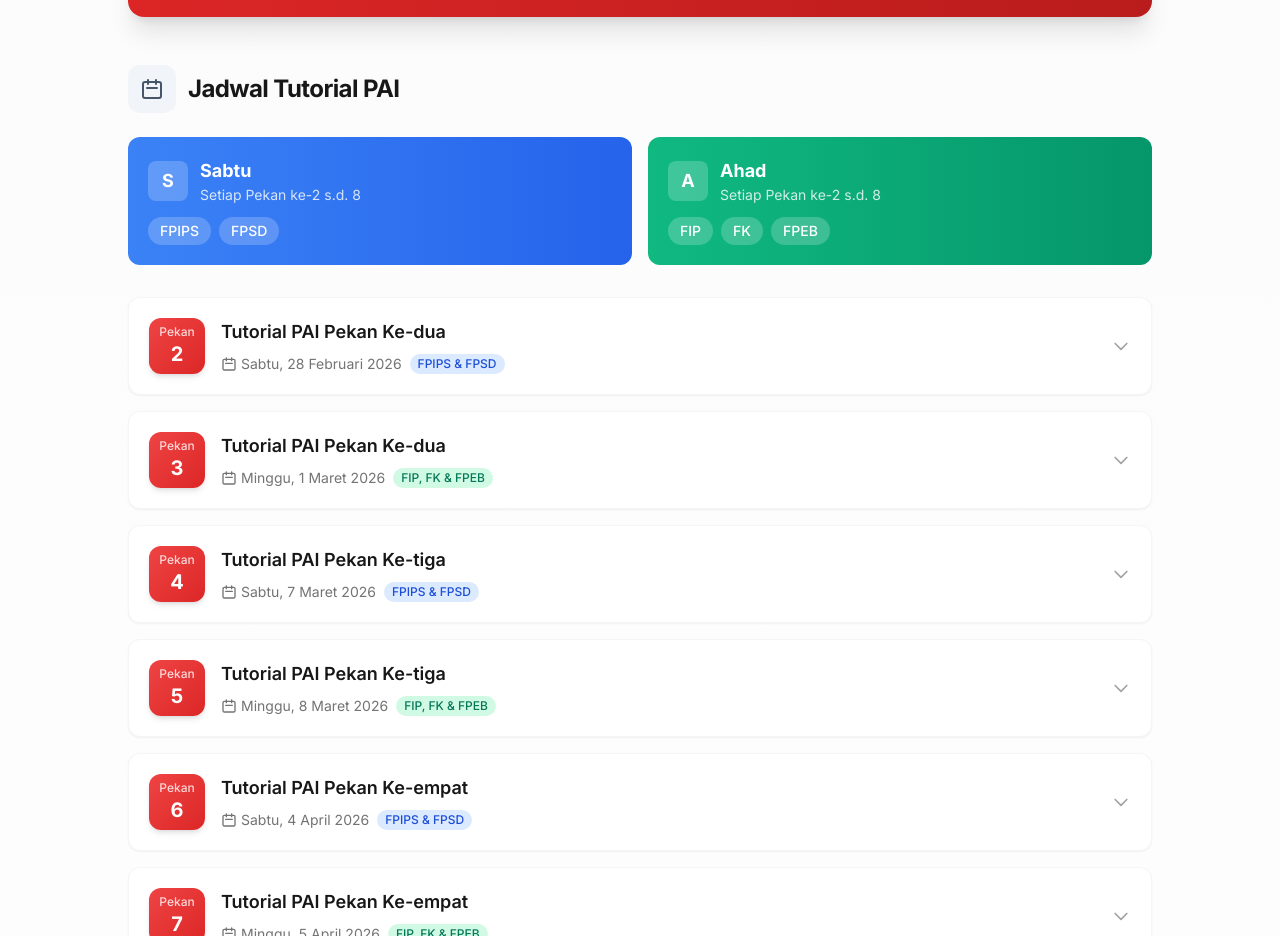
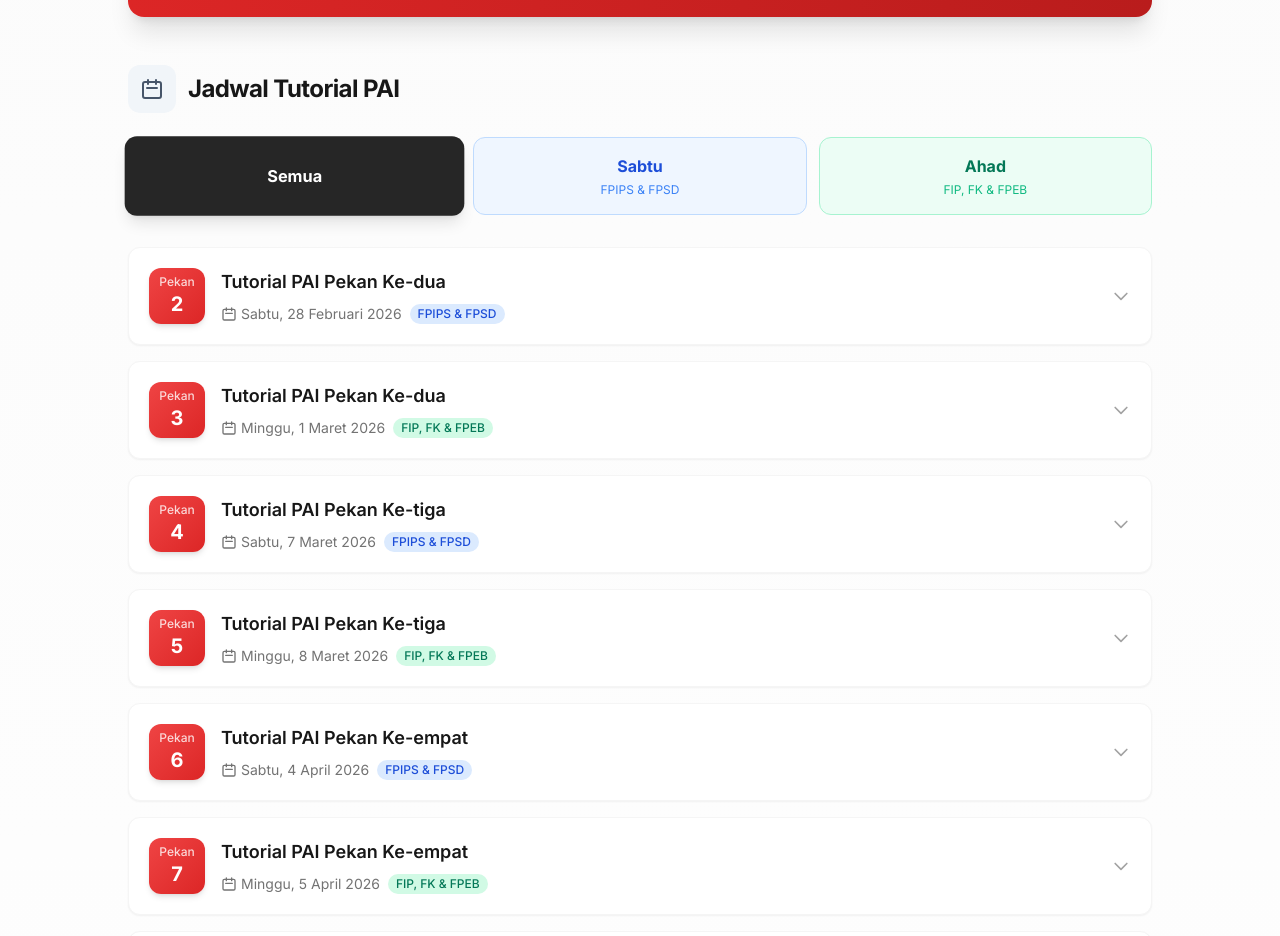
Before and after one commit to Muhtaromalbayt/tutorial-pai-upi, a Next.js app: page /program/kuliah-dhuha in a window 1280 px wide. Shown: the part 1160-2096 px from the top of the page. Built offline with nearby package versions, Linux system fonts and the light colour scheme.

Commit message:
feat: add interactive Sabtu/Ahad day filter for schedule

```diff
--- a/app/program/kuliah-dhuha/page.tsx
+++ b/app/program/kuliah-dhuha/page.tsx
@@ -21,8 +21,11 @@ function getDayName(dateStr: string): string {
     return days[date.getDay()];
 }
 
+type DayFilter = 'all' | 'Sabtu' | 'Minggu';
+
 export default function KuliahDhuhaPage() {
     const [expandedIndex, setExpandedIndex] = useState<number | null>(null);
+    const [selectedDay, setSelectedDay] = useState<DayFilter>('all');
 
     // Get Tutorial PAI activities and Pembukaan
     const weeklySchedule = useMemo(() => {
@@ -145,44 +148,49 @@ export default function KuliahDhuhaPage() {
                             </h2>
                         </div>
 
-                        {/* Faculty Info Cards */}
-                        <div className="grid md:grid-cols-2 gap-4 mb-8">
-                            <div className="bg-gradient-to-r from-blue-500 to-blue-600 rounded-xl p-5 text-white">
-                                <div className="flex items-center gap-3 mb-3">
-                                    <div className="w-10 h-10 bg-white/20 rounded-lg flex items-center justify-center">
-                                        <span className="text-lg font-bold">S</span>
-                                    </div>
-                                    <div>
-                                        <h3 className="font-bold text-lg">Sabtu</h3>
-                                        <p className="text-sm text-white/80">Setiap Pekan ke-2 s.d. 8</p>
-                                    </div>
-                                </div>
-                                <div className="flex flex-wrap gap-2">
-                                    <span className="bg-white/20 px-3 py-1 rounded-full text-sm font-medium">FPIPS</span>
-                                    <span className="bg-white/20 px-3 py-1 rounded-full text-sm font-medium">FPSD</span>
-                                </div>
-                            </div>
-                            <div className="bg-gradient-to-r from-emerald-500 to-emerald-600 rounded-xl p-5 text-white">
-                                <div className="flex items-center gap-3 mb-3">
-                                    <div className="w-10 h-10 bg-white/20 rounded-lg flex items-center justify-center">
-                                        <span className="text-lg font-bold">A</span>
-                                    </div>
-                                    <div>
-                                        <h3 className="font-bold text-lg">Ahad</h3>
-                                        <p className="text-sm text-white/80">Setiap Pekan ke-2 s.d. 8</p>
-                                    </div>
-                                </div>
-                                <div className="flex flex-wrap gap-2">
-                                    <span className="bg-white/20 px-3 py-1 rounded-full text-sm font-medium">FIP</span>
-                                    <span className="bg-white/20 px-3 py-1 rounded-full text-sm font-medium">FK</span>
-                                    <span className="bg-white/20 px-3 py-1 rounded-full text-sm font-medium">FPEB</span>
-                                </div>
-                            </div>
+                        {/* Faculty Filter Cards */}
+                        <div className="grid grid-cols-3 gap-3 mb-8">
+                            {/* All Button */}
+                            <button
+                                onClick={() => setSelectedDay('all')}
+                                className={`rounded-xl p-4 text-center transition-all duration-300 ${selectedDay === 'all'
+                                        ? 'bg-neutral-800 text-white shadow-lg scale-[1.02]'
+                                        : 'bg-neutral-100 text-neutral-600 hover:bg-neutral-200'
+                                    }`}
+                            >
+                                <span className="font-bold">Semua</span>
+                            </button>
+
+                            {/* Sabtu Button */}
+                            <button
+                                onClick={() => setSelectedDay('Sabtu')}
+                                className={`rounded-xl p-4 transition-all duration-300 ${selectedDay === 'Sabtu'
+                                        ? 'bg-gradient-to-r from-blue-500 to-blue-600 text-white shadow-lg scale-[1.02]'
+                                        : 'bg-blue-50 text-blue-700 hover:bg-blue-100 border border-blue-200'
+                                    }`}
+                            >
+                                <div className="font-bold">Sabtu</div>
+                                <div className={`text-xs mt-1 ${selectedDay === 'Sabtu' ? 'text-white/80' : 'text-blue-500'}`}>FPIPS & FPSD</div>
+                            </button>
+
+                            {/* Ahad Button */}
+                            <button
+                                onClick={() => setSelectedDay('Minggu')}
+                                className={`rounded-xl p-4 transition-all duration-300 ${selectedDay === 'Minggu'
+                                        ? 'bg-gradient-to-r from-emerald-500 to-emerald-600 text-white shadow-lg scale-[1.02]'
+                                        : 'bg-emerald-50 text-emerald-700 hover:bg-emerald-100 border border-emerald-200'
+                                    }`}
+                            >
+                                <div className="font-bold">Ahad</div>
+                                <div className={`text-xs mt-1 ${selectedDay === 'Minggu' ? 'text-white/80' : 'text-emerald-500'}`}>FIP, FK & FPEB</div>
+                            </button>
                         </div>
 
-                        {/* Schedule Grid - Clean Cards */}
+                        {/* Schedule Grid - Filtered */}
                         <div className="grid gap-4">
-                            {regularSchedule.map((schedule, index) => (
+                            {regularSchedule
+                                .filter(schedule => selectedDay === 'all' || schedule.dayName === selectedDay)
+                                .map((schedule, index) => (
                                     <div
                                         key={index}
                                         className="bg-white rounded-xl border border-neutral-100 shadow-sm hover:shadow-md transition-all duration-300 overflow-hidden"
```
Lines whose indentation alone changed are shown as unchanged.
